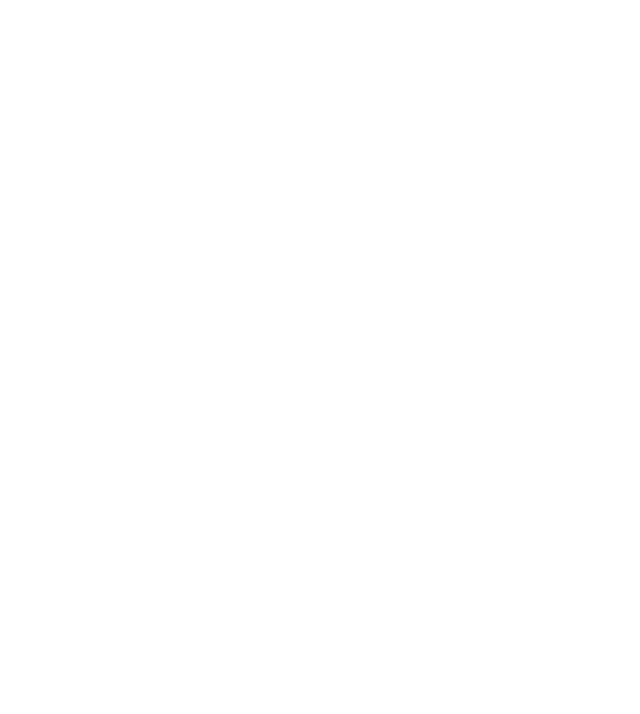
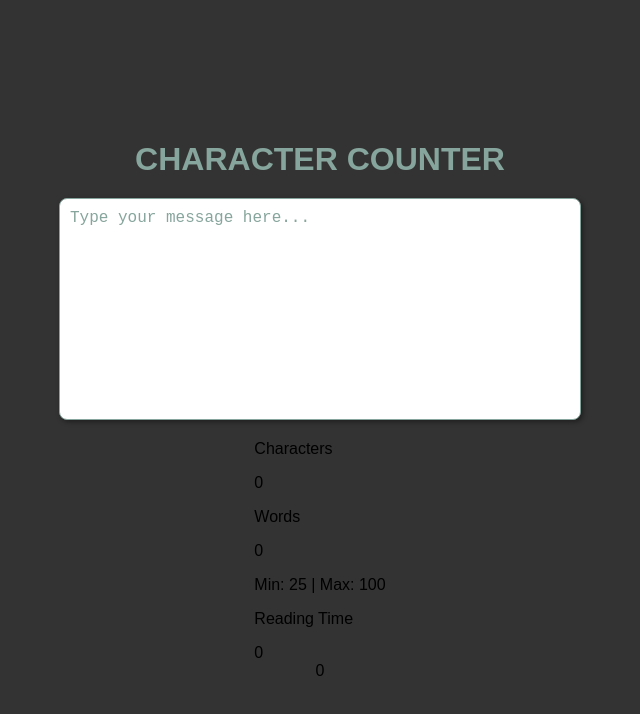
Before and after one commit to vbolden/Character_counter, a React (Vite) app: page / in a window 1280 px wide. Shown: the top 714 px of the page, without its empty margins (320-960 px from the left). Built offline with nearby package versions, Linux system fonts and the light colour scheme.

Commit message:
imported character counter and rendered it

```diff
--- a/src/App.tsx
+++ b/src/App.tsx
@@ -1,11 +1,18 @@
 import './App.css'
+import CharacterCounter from './components/CharacterCounter/CharacterCounter';
 
 function App() {
 
   return (
-    <>
+    <div>
 
-    </>
+      <CharacterCounter
+      minWords={0}
+      maxWords={1000}
+      targetReadingTime={5}
+      />
+
+    </div>
   )
 }
 
```
